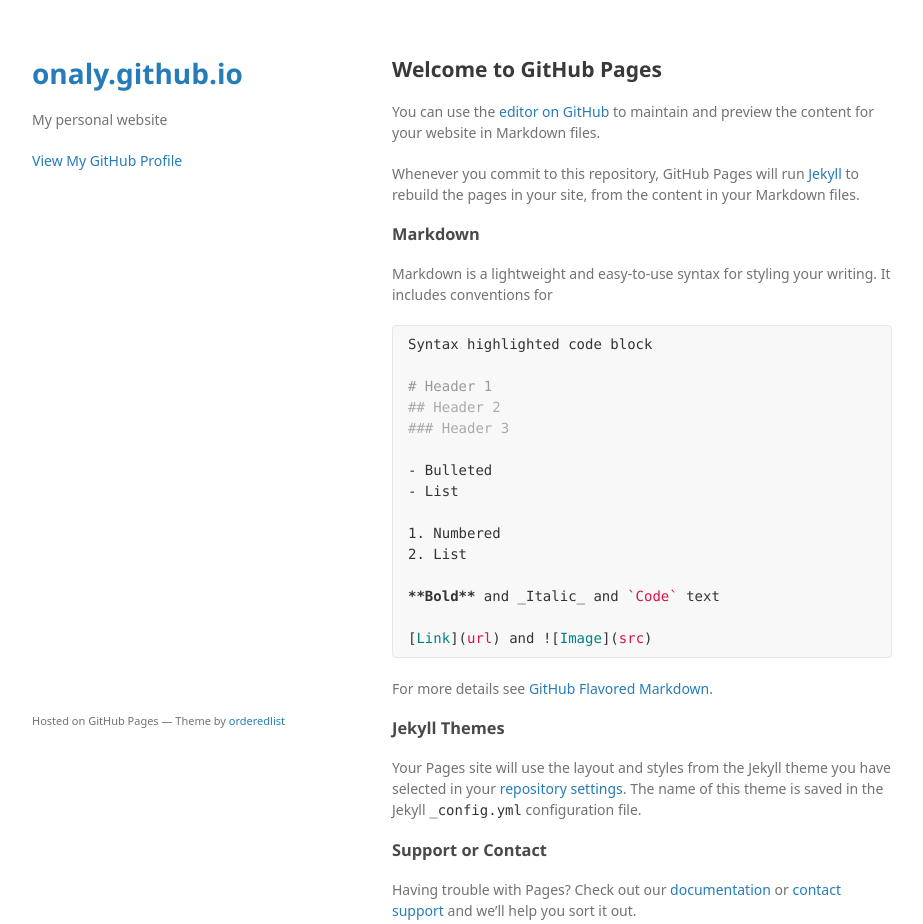
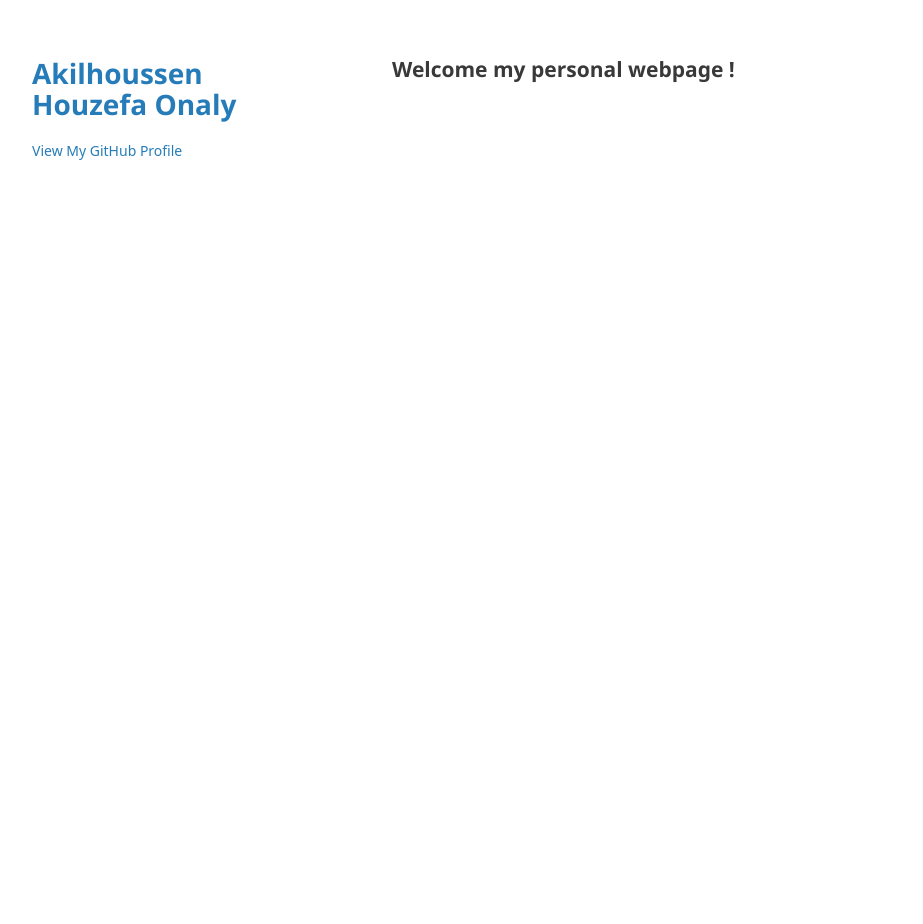
Before and after one commit to onaly/onaly.github.io, a plain HTML site: page index.html in a window 1280 px wide. Shown: the whole page, without its empty margins (178-1101 px from the left). After the commit the page ends 800 px from the top, so only its background shows below. Drawn offline with Linux system fonts and the light colour scheme; files that its build step writes are made by us from their sources; a web font is replaced by a local one.

Commit message:
Update index.html

```diff
--- a/index.html
+++ b/index.html
@@ -6,22 +6,10 @@
     <meta name="viewport" content="width=device-width, initial-scale=1">
 
 <!-- Begin Jekyll SEO tag v2.7.1 -->
-<title>Welcome to GitHub Pages | onaly.github.io</title>
-<meta name="generator" content="Jekyll v3.9.0">
-<meta property="og:title" content="Welcome to GitHub Pages">
-<meta property="og:locale" content="en_US">
-<meta name="description" content="My personal website">
-<meta property="og:description" content="My personal website">
-<link rel="canonical" href="https://onaly.github.io/">
-<meta property="og:url" content="https://onaly.github.io/">
-<meta property="og:site_name" content="onaly.github.io">
-<meta name="twitter:card" content="summary">
-<meta property="twitter:title" content="Welcome to GitHub Pages">
-<script type="application/ld+json">
-{"@type":"WebSite","headline":"Welcome to GitHub Pages","url":"https://onaly.github.io/","description":"My personal website","name":"onaly.github.io","@context":"https://schema.org"}</script>
+<title>My personal webpage | onaly.github.io</title>
 <!-- End Jekyll SEO tag -->
 
-    <link rel="stylesheet" href="./index_files/style.css">
+    <link rel="stylesheet" href="style.css">
     <!--[if lt IE 9]>
     <script src="//cdnjs.cloudflare.com/ajax/libs/html5shiv/3.7.3/html5shiv.min.js"></script>
     <![endif]-->
@@ -29,68 +17,16 @@
   <body>
     <div class="wrapper">
       <header>
-        <h1><a href="https://onaly.github.io/">onaly.github.io</a></h1>
-
-
-
-        <p>My personal website</p>
-
+        <h1><a href="https://onaly.github.io/">Akilhoussen Houzefa Onaly</a></h1>
 
 
 
         <p class="view"><a href="https://github.com/onaly">View My GitHub Profile</a></p>
 
-
-
       </header>
       <section>
 
-      <h2 id="welcome-to-github-pages">Welcome to GitHub Pages</h2>
-
-<p>You can use the <a href="https://github.com/onaly/onaly.github.io/edit/main/README.md">editor on GitHub</a> to maintain and preview the content for your website in Markdown files.</p>
-
-<p>Whenever you commit to this repository, GitHub Pages will run <a href="https://jekyllrb.com/">Jekyll</a> to rebuild the pages in your site, from the content in your Markdown files.</p>
-
-<h3 id="markdown">Markdown</h3>
-
-<p>Markdown is a lightweight and easy-to-use syntax for styling your writing. It includes conventions for</p>
-
-<div class="language-markdown highlighter-rouge"><div class="highlight"><pre class="highlight"><code>Syntax highlighted code block
-
-<span class="gh"># Header 1</span>
-<span class="gu">## Header 2</span>
-<span class="gu">### Header 3</span>
-<span class="p">
--</span> Bulleted
-<span class="p">-</span> List
-<span class="p">
-1.</span> Numbered
-<span class="p">2.</span> List
-
-<span class="gs">**Bold**</span> and _Italic_ and <span class="sb">`Code`</span> text
-
-<span class="p">[</span><span class="nv">Link</span><span class="p">](</span><span class="sx">url</span><span class="p">)</span> and !<span class="p">[</span><span class="nv">Image</span><span class="p">](</span><span class="sx">src</span><span class="p">)</span>
-</code></pre></div></div>
-
-<p>For more details see <a href="https://guides.github.com/features/mastering-markdown/">GitHub Flavored Markdown</a>.</p>
-
-<h3 id="jekyll-themes">Jekyll Themes</h3>
-
-<p>Your Pages site will use the layout and styles from the Jekyll theme you have selected in your <a href="https://github.com/onaly/onaly.github.io/settings">repository settings</a>. The name of this theme is saved in the Jekyll <code class="language-plaintext highlighter-rouge">_config.yml</code> configuration file.</p>
-
-<h3 id="support-or-contact">Support or Contact</h3>
-
-<p>Having trouble with Pages? Check out our <a href="https://docs.github.com/categories/github-pages-basics/">documentation</a> or <a href="https://support.github.com/contact">contact support</a> and we’ll help you sort it out.</p>
-
-
-      </section>
-      <footer>
-
-        <p><small>Hosted on GitHub Pages — Theme by <a href="https://github.com/orderedlist">orderedlist</a></small></p>
-      </footer>
-    </div>
-    <script src="./index_files/scale.fix.js.téléchargement"></script>
-
+      <h2 id="welcome-to-github-pages">Welcome my personal webpage !</h2>
 
 
 </body></html>
```
